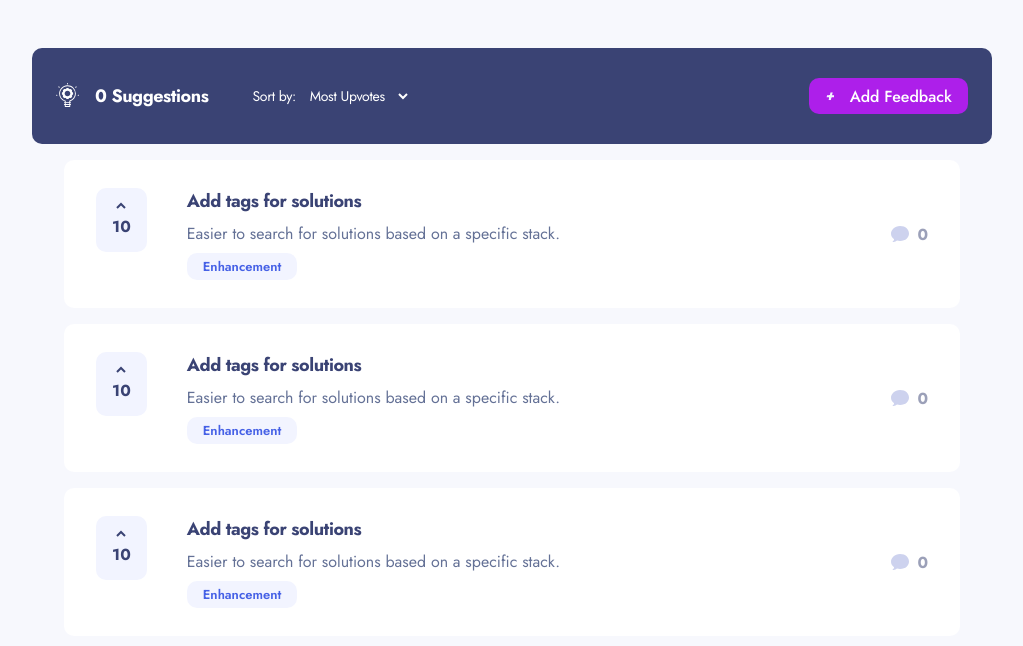
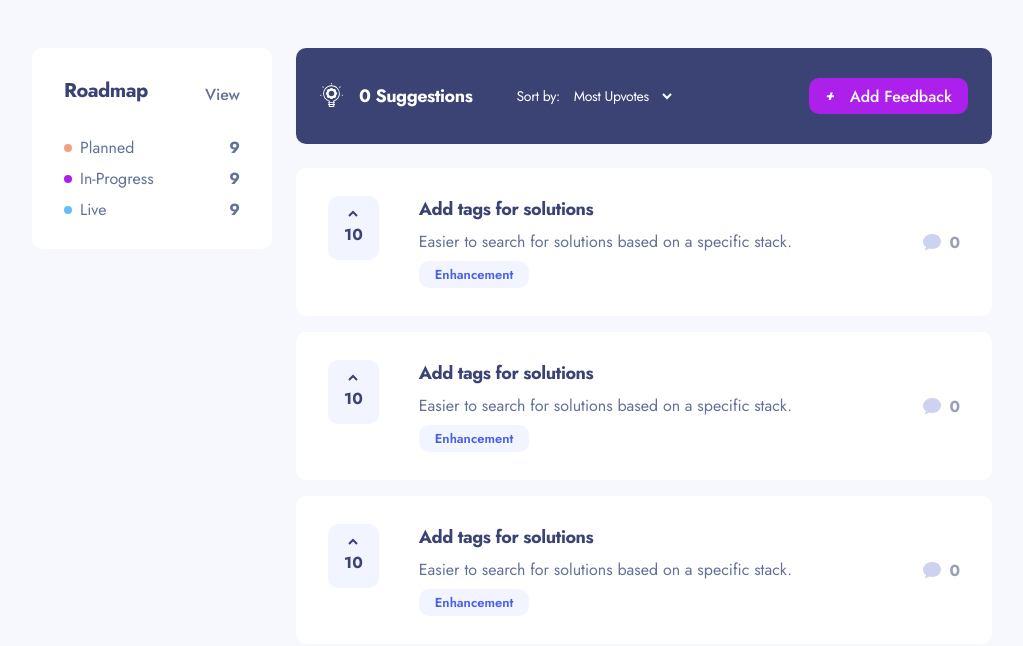
Before and after one commit to jmenges/feedback-next, a Next.js app: page / in a window 1280 px wide. Shown: the top 646 px of the page, without its empty margins (128-1151 px from the left). Built offline with nearby package versions, Linux system fonts and the light colour scheme; what @thoughtbot/tailwindcss-aria-attributes would draw is missing.

Commit message:
update layout to include roadmap counter

```diff
--- a/src/app/page.tsx
+++ b/src/app/page.tsx
@@ -1,19 +1,23 @@
 import Actionbar from "@/components/Actionbar";
 import FeedbackItem from "@/components/FeedbackItem";
+import RoadmapCounter from "@/components/RoadmapCounter";
 import Buttons from "@/components/design-guide/Buttons";
 import Inputs from "@/components/design-guide/Inputs";
 
 export default function Home() {
   return (
-    <>
-      <header className="mb-4">
-        <Actionbar />
-      </header>
-      <main className="container space-y-4">
+    <div className="flex gap-6">
+      <aside className="w-1/4">
+        <RoadmapCounter />
+      </aside>
+      <main className="space-y-4 flex-grow">
+        <header className="mb-4 tablet:mb-6">
+          <Actionbar />
+        </header>
         <FeedbackItem />
         <FeedbackItem />
         <FeedbackItem />
       </main>
-    </>
+    </div>
   );
 }
```
